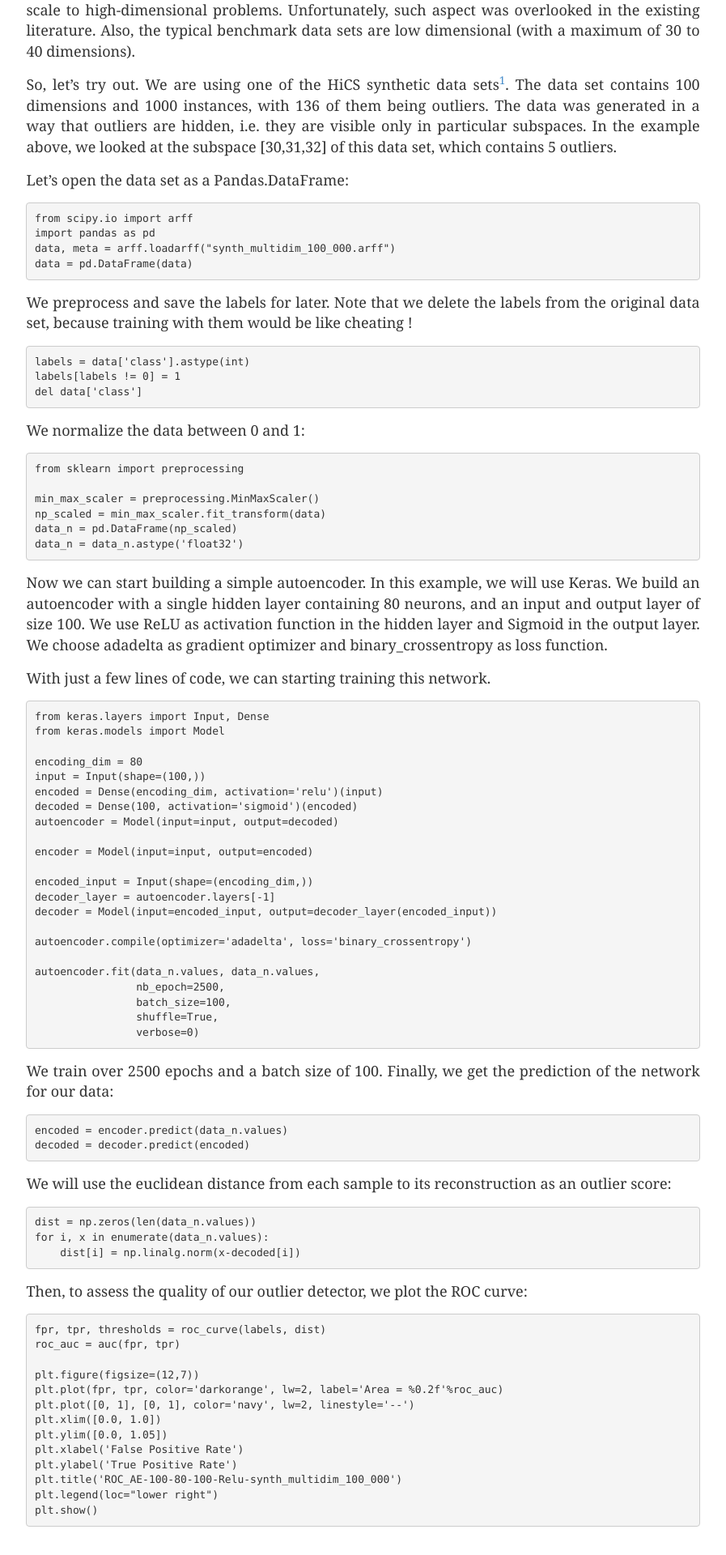
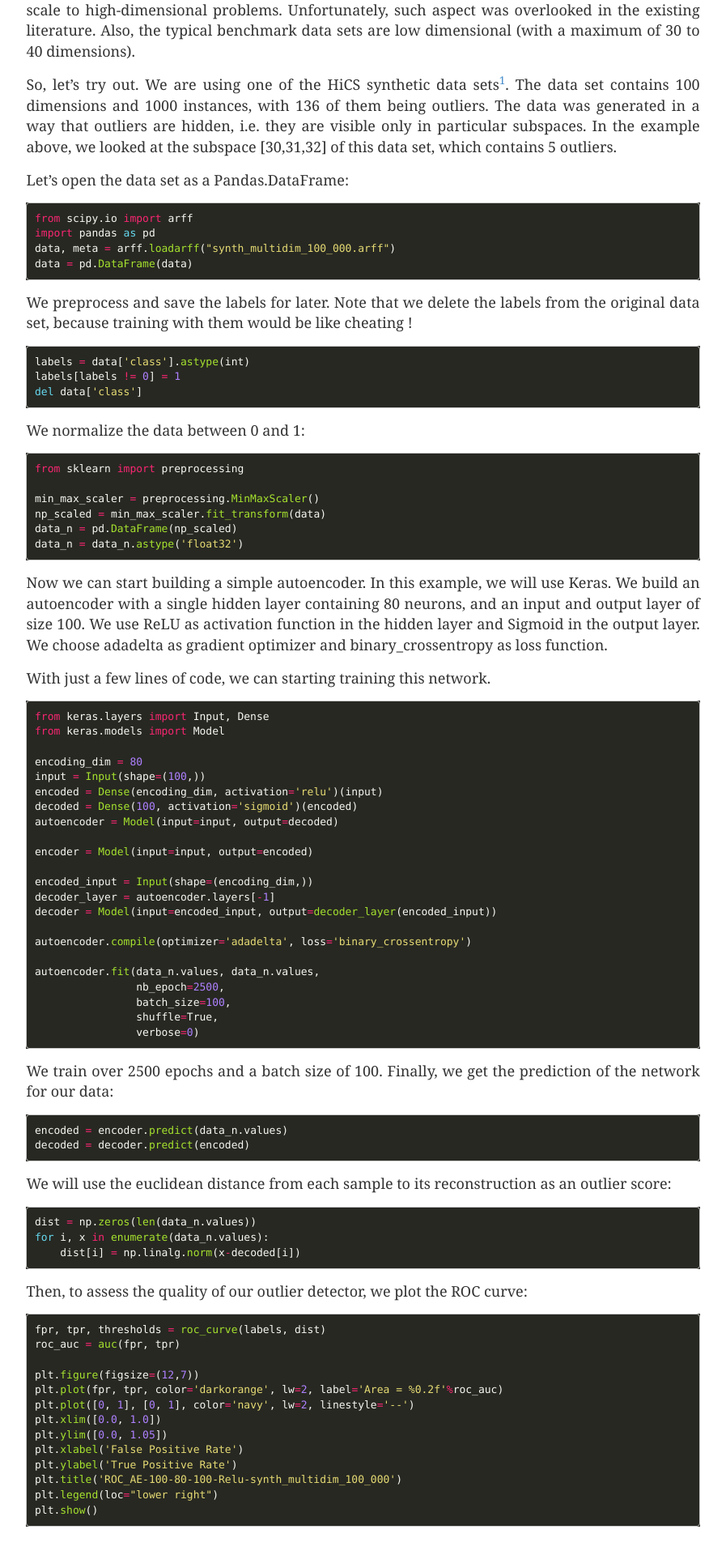
Before and after one commit to edouardfouche/edouardfouche.github.io, a Jekyll site: the page built from _posts/2017-03-07-Neural-based-outlier-discovery.markdown, in a window 1280 px wide. Shown: the part 2527-4447 px from the top of the page at 81% size, without its empty margins (96-993 px from the left). Built offline with Jekyll 4.4.1, drawn with Linux system fonts in a browser that asks for light colours; nearby versions of some CDN libraries; comment, search, counter and statistics services are not loaded.

Commit message:
add monokai syntax highlighter

```diff
--- a/_config.yml
+++ b/_config.yml
@@ -29,15 +29,8 @@
 #highlighter: pygments
 #markdown: kramdown
 
-# Jekyll 3 now only supports Kramdown for Markdown
-kramdown:
-  # Use GitHub flavored markdown, including triple backtick fenced code blocks
-  input: GFM
-  # Jekyll 3 and GitHub Pages now only support rouge for syntax highlighting
-  syntax_highlighter: rouge
-  syntax_highlighter_opts:
-    # Use existing pygments syntax highlighting css
-    css_class: 'highlight'
+markdown: kramdown
+highlighter: rouge
 
 #kramdown:
 #  input: GFM
@@ -58,7 +51,6 @@
 google_analytics: UA-56634264-1
 
 # Other stuff
-highlighter: pygments
 permalink: /:title/
 # /blog/:year-:month-:day/:title.html
 
--- a/_includes/head.html
+++ b/_includes/head.html
@@ -26,6 +26,9 @@
     <title> Edouard Fouché | {{ page.title }} </title> <!-- Edouard Fouché | Computer Science -->
 
     <link rel="canonical" href=" { { site.url } }{ { page.url } }" />
+
+    <!-- highlighting -->
+    <link href="/css/syntax.css" rel="stylesheet">
 
     <!-- Bootstrap core CSS -->
     <link href="/css/bootstrap.css" rel="stylesheet">
--- /dev/null
+++ b/css/syntax.css
@@ -0,0 +1,67 @@
+.highlight pre { background-color: #272822; }
+.highlight .hll { background-color: #272822; }
+.highlight .c { color: #75715e } /* Comment */
+.highlight .err { color: #960050; background-color: #1e0010 } /* Error */
+.highlight .k { color: #66d9ef } /* Keyword */
+.highlight .l { color: #ae81ff } /* Literal */
+.highlight .n { color: #f8f8f2 } /* Name */
+.highlight .o { color: #f92672 } /* Operator */
+.highlight .p { color: #f8f8f2 } /* Punctuation */
+.highlight .cm { color: #75715e } /* Comment.Multiline */
+.highlight .cp { color: #75715e } /* Comment.Preproc */
+.highlight .c1 { color: #75715e } /* Comment.Single */
+.highlight .cs { color: #75715e } /* Comment.Special */
+.highlight .ge { font-style: italic } /* Generic.Emph */
+.highlight .gs { font-weight: bold } /* Generic.Strong */
+.highlight .kc { color: #66d9ef } /* Keyword.Constant */
+.highlight .kd { color: #66d9ef } /* Keyword.Declaration */
+.highlight .kn { color: #f92672 } /* Keyword.Namespace */
+.highlight .kp { color: #66d9ef } /* Keyword.Pseudo */
+.highlight .kr { color: #66d9ef } /* Keyword.Reserved */
+.highlight .kt { color: #66d9ef } /* Keyword.Type */
+.highlight .ld { color: #e6db74 } /* Literal.Date */
+.highlight .m { color: #ae81ff } /* Literal.Number */
+.highlight .s { color: #e6db74 } /* Literal.String */
+.highlight .na { color: #a6e22e } /* Name.Attribute */
+.highlight .nb { color: #f8f8f2 } /* Name.Builtin */
+.highlight .nc { color: #a6e22e } /* Name.Class */
+.highlight .no { color: #66d9ef } /* Name.Constant */
+.highlight .nd { color: #a6e22e } /* Name.Decorator */
+.highlight .ni { color: #f8f8f2 } /* Name.Entity */
+.highlight .ne { color: #a6e22e } /* Name.Exception */
+.highlight .nf { color: #a6e22e } /* Name.Function */
+.highlight .nl { color: #f8f8f2 } /* Name.Label */
+.highlight .nn { color: #f8f8f2 } /* Name.Namespace */
+.highlight .nx { color: #a6e22e } /* Name.Other */
+.highlight .py { color: #f8f8f2 } /* Name.Property */
+.highlight .nt { color: #f92672 } /* Name.Tag */
+.highlight .nv { color: #f8f8f2 } /* Name.Variable */
+.highlight .ow { color: #f92672 } /* Operator.Word */
+.highlight .w { color: #f8f8f2 } /* Text.Whitespace */
+.highlight .mf { color: #ae81ff } /* Literal.Number.Float */
+.highlight .mh { color: #ae81ff } /* Literal.Number.Hex */
+.highlight .mi { color: #ae81ff } /* Literal.Number.Integer */
+.highlight .mo { color: #ae81ff } /* Literal.Number.Oct */
+.highlight .sb { color: #e6db74 } /* Literal.String.Backtick */
+.highlight .sc { color: #e6db74 } /* Literal.String.Char */
+.highlight .sd { color: #e6db74 } /* Literal.String.Doc */
+.highlight .s2 { color: #e6db74 } /* Literal.String.Double */
+.highlight .se { color: #ae81ff } /* Literal.String.Escape */
+.highlight .sh { color: #e6db74 } /* Literal.String.Heredoc */
+.highlight .si { color: #e6db74 } /* Literal.String.Interpol */
+.highlight .sx { color: #e6db74 } /* Literal.String.Other */
+.highlight .sr { color: #e6db74 } /* Literal.String.Regex */
+.highlight .s1 { color: #e6db74 } /* Literal.String.Single */
+.highlight .ss { color: #e6db74 } /* Literal.String.Symbol */
+.highlight .bp { color: #f8f8f2 } /* Name.Builtin.Pseudo */
+.highlight .vc { color: #f8f8f2 } /* Name.Variable.Class */
+.highlight .vg { color: #f8f8f2 } /* Name.Variable.Global */
+.highlight .vi { color: #f8f8f2 } /* Name.Variable.Instance */
+.highlight .il { color: #ae81ff } /* Literal.Number.Integer.Long */
+
+.highlight .gh { } /* Generic Heading & Diff Header */
+.highlight .gu { color: #75715e; } /* Generic.Subheading & Diff Unified/Comment? */
+.highlight .gd { color: #f92672; } /* Generic.Deleted & Diff Deleted */
+.highlight .gi { color: #a6e22e; } /* Generic.Inserted & Diff Inserted */
+
+.highlight {background-color: #272822;}
```
